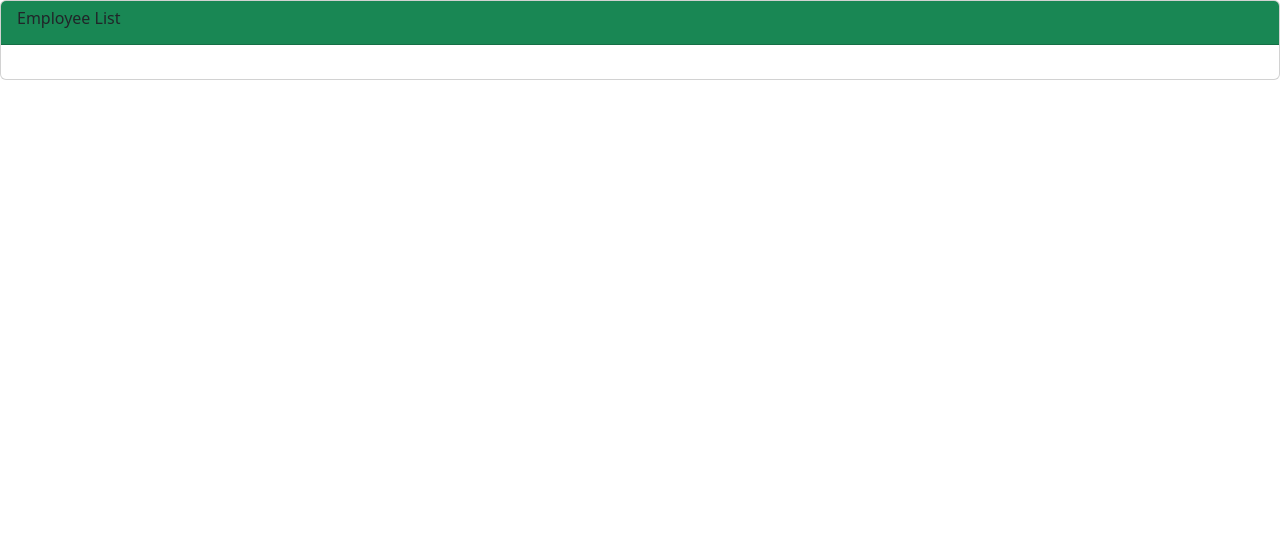
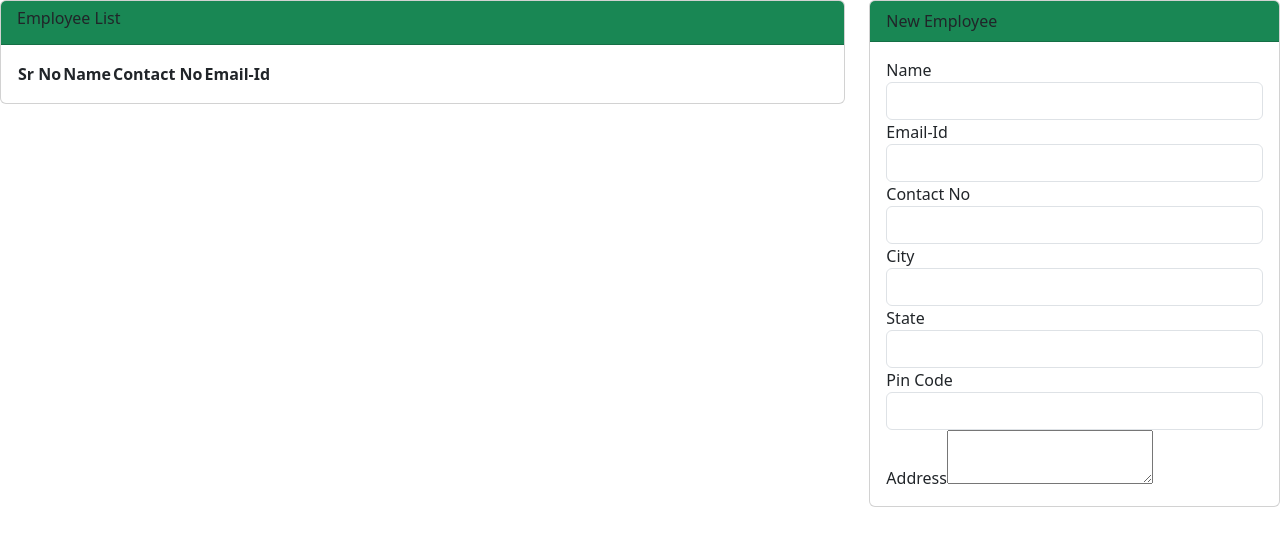
Before and after one commit to MTHP20/CRUD-App, an Angular app in the folder angular_18_crud/: page / in a window 1280 px wide. Shown: the top 546 px of the page. Built offline with nearby package versions, Linux system fonts and the light colour scheme.

Commit message:
Updated Employee model. Also created multiple rows for New Employee

```diff
--- a/angular_18_crud/src/app/app.component.html
+++ b/angular_18_crud/src/app/app.component.html
@@ -1,5 +1,5 @@
 <div class="row">
-  <div class="col-12">
+  <div class="col-8">
     <div class="card">
       <div class="card-header bg-success">
         <h6>Employee List</h6>
@@ -9,16 +9,57 @@
           <table>
             <thead>
               <tr>
-                <th></th>
-                <th></th>
-                <th></th>
-                <th></th>
-                <th></th>
+                <th>Sr No</th>
+                <th>Name</th>
+                <th>Contact No</th>
+                <th>Email-Id</th>
               </tr>
             </thead>
+            <tbody>
+
+            </tbody>
           </table>
         </div>
       </div>
     </div>
   </div>
+  <div class="col-4">
+    <div class="card">
+      <div class="card-header bg-success">
+        New Employee
+      </div>
+      <div class="card-body">
+        <div class="row">
+          <div class="column-6">
+            <label for="">Name</label>
+            <input type="text" class="form-control">
+          </div>
+          <div class="column-6">
+            <label for="">Email-Id</label>
+            <input type="text" class="form-control">
+          </div>
+          <div class="column-6">
+            <label for="">Contact No</label>
+            <input type="text" class="form-control">
+          </div>
+          <div class="column-6">
+            <label for="">City</label>
+            <input type="text" class="form-control">
+          </div>
+          <div class="column-6">
+            <label for="">State</label>
+            <input type="text" class="form-control">
+          </div>
+          <div class="column-6">
+            <label for="">Pin Code</label>
+            <input type="text" class="form-control">
+          </div>
+          <div class="column-6">
+            <label for="">Address</label>
+            <textarea class=""></textarea>
+          </div>
+        </div>
+      </div>
+    </div>
+  </div>
 </div>
--- a/angular_18_crud/src/app/model/Employee.ts
+++ b/angular_18_crud/src/app/model/Employee.ts
@@ -6,6 +6,7 @@ export class EmployeeModel {
     emailID: string;
     contactNo: string;
     address: string;
+    pinCode: string;
 
     constructor() {
         this.address = '';
@@ -15,5 +16,6 @@ export class EmployeeModel {
         this.empId = 0;
         this.name = '';
         this.state = '';
+        this.pinCode = '';
     }
 }
```
